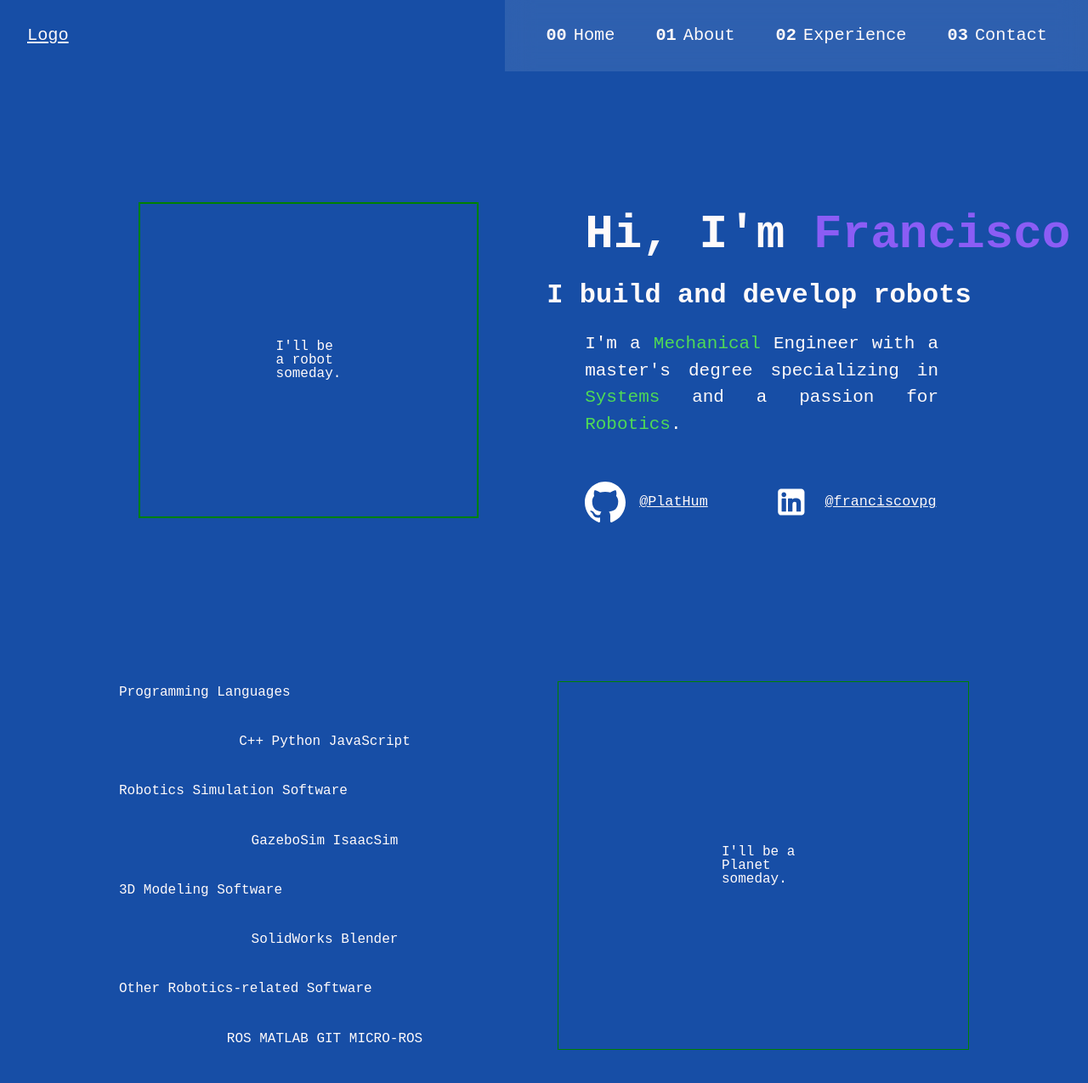
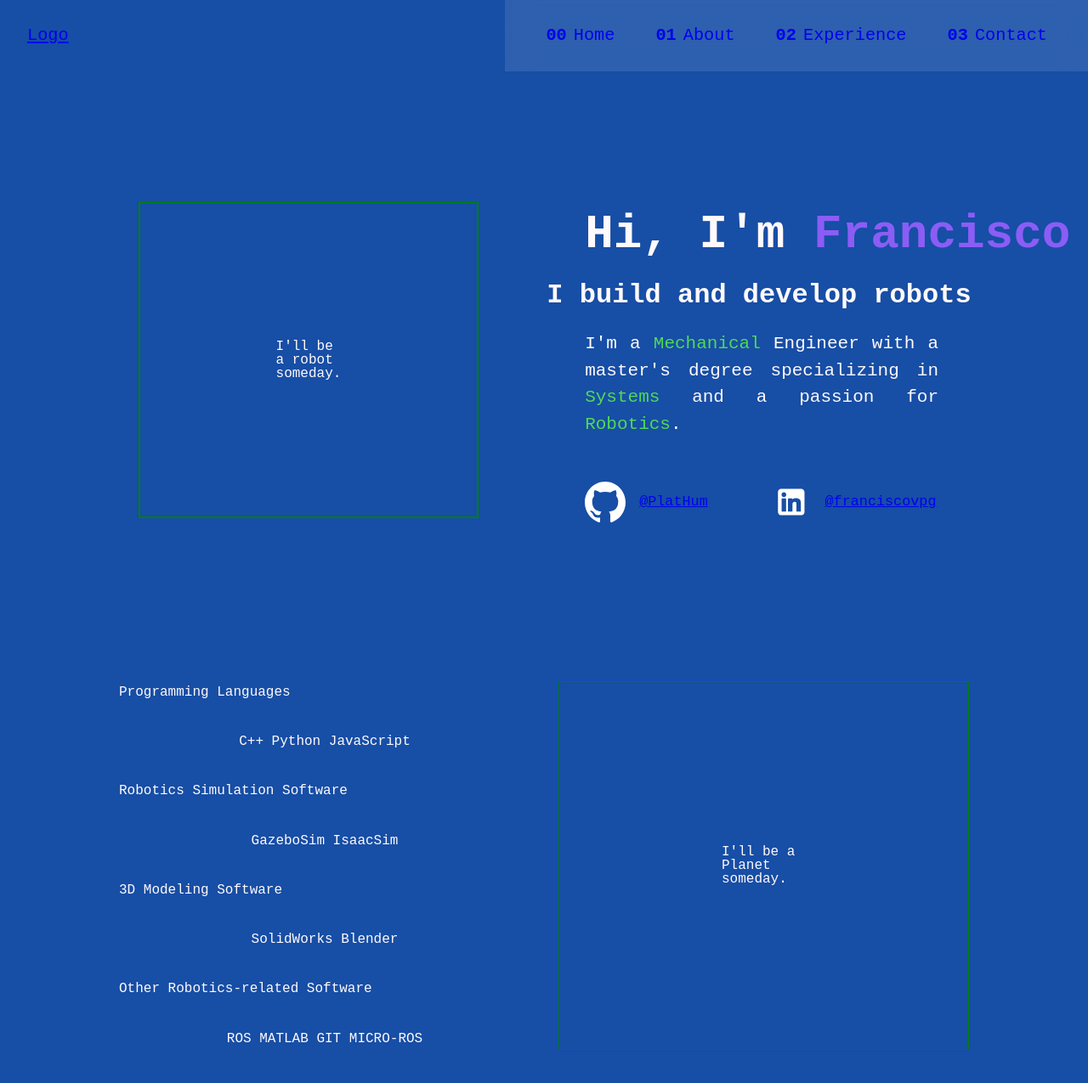
Before and after one commit to PlatHum/resume-website, a Jekyll site: the page built from index.html, in a window 1280 px wide and 1400 px high. Shown: the top 1275 px of the window at 85% size. Built offline with Jekyll 4.4.1, drawn with Linux system fonts in a browser that asks for light colours.

Commit message:
Remove unnecessary link style

```diff
--- a/css/main.css
+++ b/css/main.css
@@ -99,7 +99,7 @@ html {
   scroll-behavior: smooth;
   scroll-padding-top: var(--scroll-padding, 250px); }
 
-a:link, a:visited {
+a:visited {
   color: snow; }
 
 /* END GLOBAL STYLES*/
```
Also changed, not shown: sass/_global.scss (+4 -4 lines).
